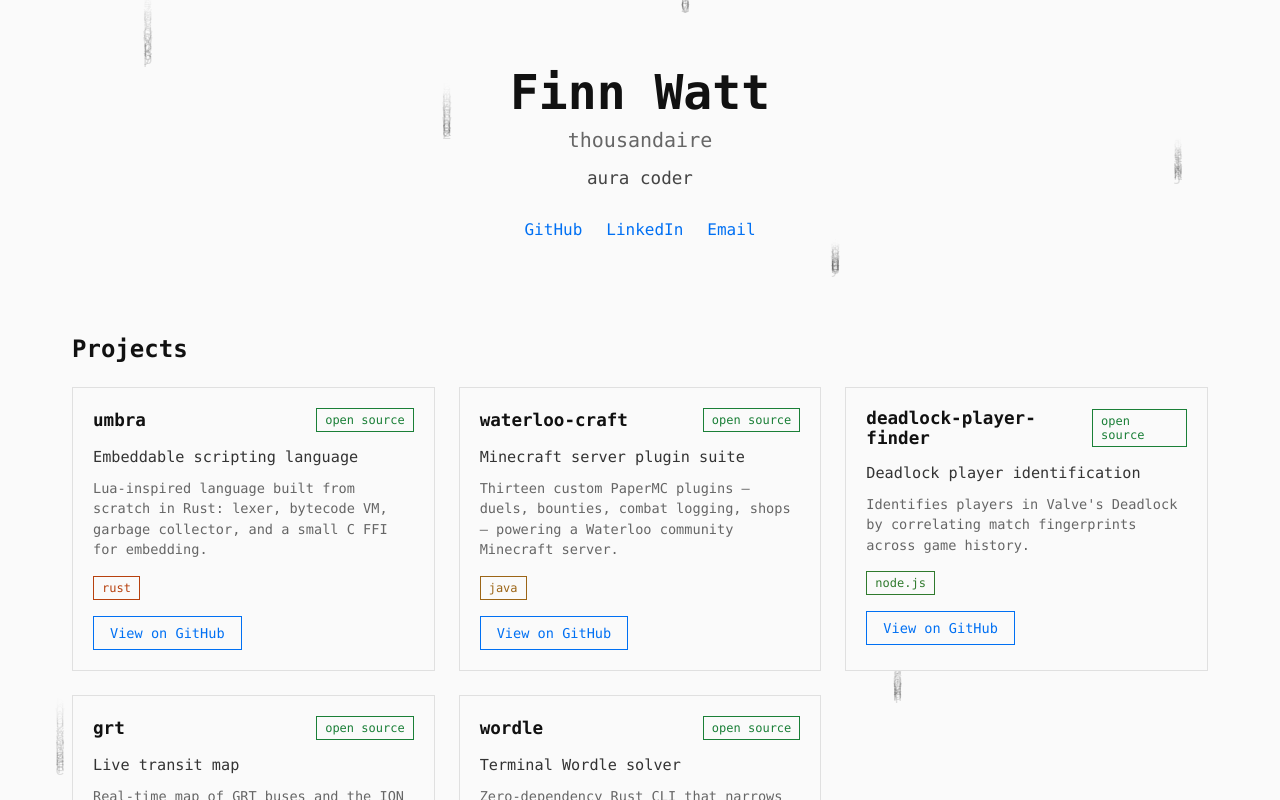
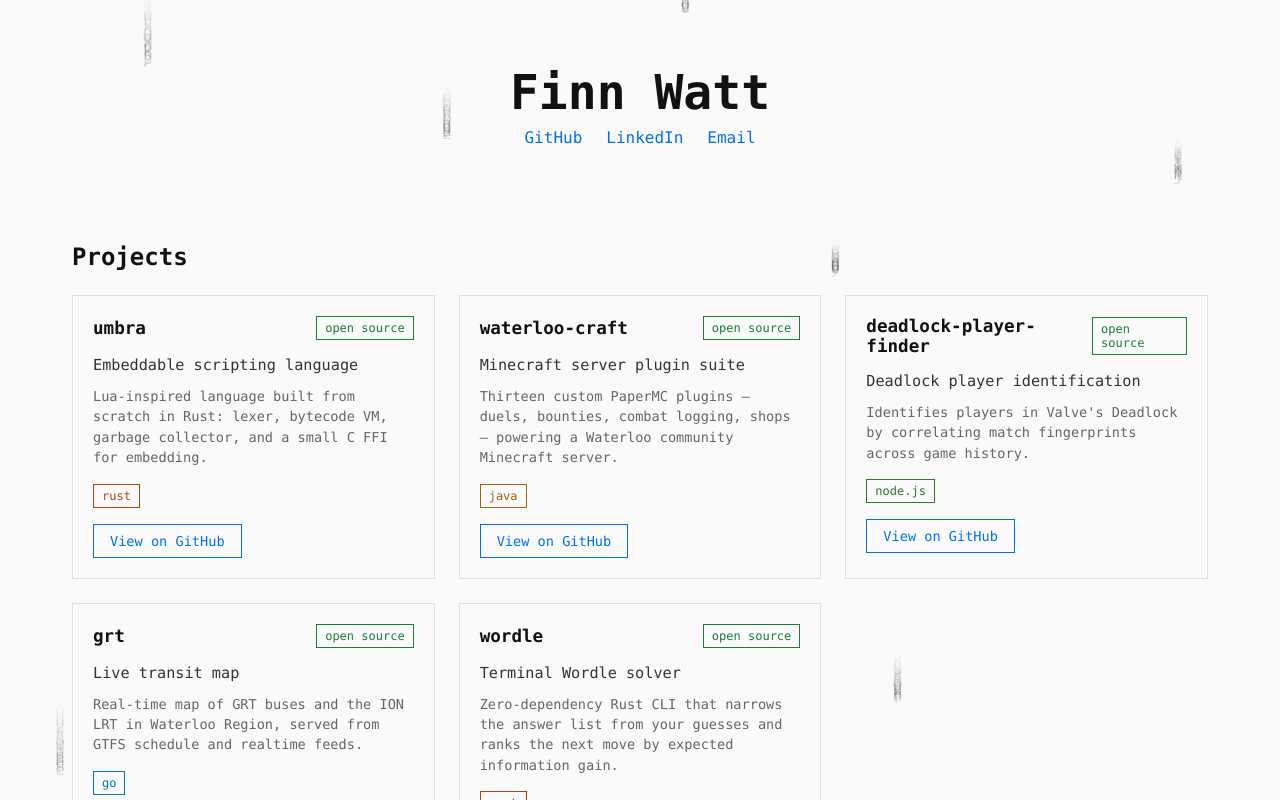
Before and after one commit to iris8721/site, a SvelteKit app: page / in a window 1280 px wide. Shown: the top 800 px of the page. Built offline with nearby package versions, Linux system fonts and the light colour scheme.

Commit message:
Remove hero title and bio

```diff
--- a/src/routes/+page.svelte
+++ b/src/routes/+page.svelte
@@ -4,8 +4,6 @@
 	console.log("By this art you may contemplate the variation of the 23 letters ඞ");
 
 	const name = "Finn Watt";
-	const title = "thousandaire";
-	const bio = "aura coder";
 	const email = "flexion360@gmail.com";
 
 	const badges: Record<string, { label: string; color: string }> = {
@@ -79,48 +77,8 @@
 	let copied = $state(false);
 	let copyTimeout: ReturnType<typeof setTimeout>;
 	let projectHover = $state(false);
-	let titleChars = $state(title.split(''));
-	let bioChars = $state(bio.split(''));
 	let canvas: HTMLCanvasElement;
 
-	function createTextAnimation(getText: () => string[], setText: (chars: string[]) => void, original: string, interval: number) {
-		let timer: ReturnType<typeof setInterval> | null = null;
-
-		const increment = (char: string) => {
-			if (!/[a-zA-Z]/.test(char)) return { char, carry: false };
-			const base = char === char.toUpperCase() ? 65 : 97;
-			const code = char.charCodeAt(0) - base;
-			return code === 25
-				? { char: String.fromCharCode(base), carry: true }
-				: { char: String.fromCharCode(base + code + 1), carry: false };
-		};
-
-		const advance = (chars: string[]) => {
-			const result = [...chars];
-			let carry = true;
-			for (let i = result.length - 1; i >= 0 && carry; i--) {
-				const { char, carry: c } = increment(result[i]);
-				result[i] = char;
-				carry = c;
-			}
-			return result;
-		};
-
-		return {
-			start: () => {
-				if (timer) return;
-				timer = setInterval(() => setText(advance(getText())), interval);
-			},
-			stop: () => {
-				if (timer) clearInterval(timer);
-				timer = null;
-				setText(original.split(''));
-			}
-		};
-	}
-
-	const titleAnim = createTextAnimation(() => titleChars, c => titleChars = c, title, 5);
-	const bioAnim = createTextAnimation(() => bioChars, c => bioChars = c, bio, 5);
 
 	async function copyEmail() {
 		try {
@@ -213,8 +171,6 @@
 		return () => {
 			cancelAnimationFrame(animationId);
 			window.removeEventListener('resize', resize);
-			titleAnim.stop();
-			bioAnim.stop();
 			clearTimeout(copyTimeout);
 		};
 	});
@@ -229,8 +185,6 @@
 <main>
 	<div class="hero">
 		<h1>{name}</h1>
-		<p class="title" onmouseenter={titleAnim.start} onmouseleave={titleAnim.stop}>{titleChars.join('')}</p>
-		<p class="bio" onmouseenter={bioAnim.start} onmouseleave={bioAnim.stop}>{bioChars.join('')}</p>
 		<div class="links">
 			<a href="https://github.com/iris8721" target="_blank" rel="noopener">GitHub</a>
 			<a href="https://www.linkedin.com/in/finn-watt-83a7913ab/" target="_blank" rel="noopener">LinkedIn</a>
@@ -301,22 +255,6 @@
 		font-weight: 700;
 	}
 
-	.title, .bio {
-		cursor: default;
-		user-select: none;
-	}
-
-	.title {
-		font-size: 1.25rem;
-		color: #666;
-		margin: 0 0 1rem;
-	}
-
-	.bio {
-		font-size: 1.1rem;
-		color: #444;
-		margin: 0 0 2rem;
-	}
 
 	.links {
 		display: flex;
```
